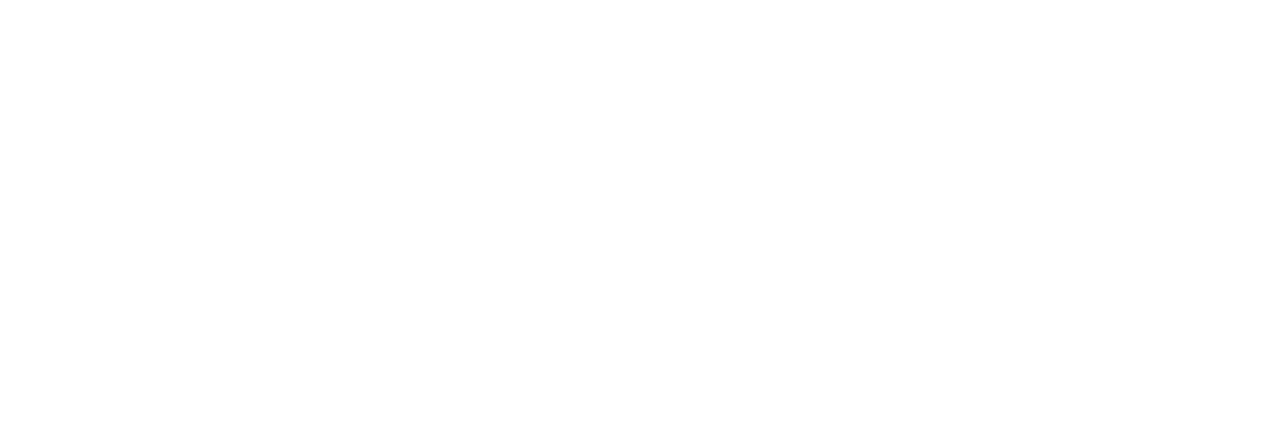
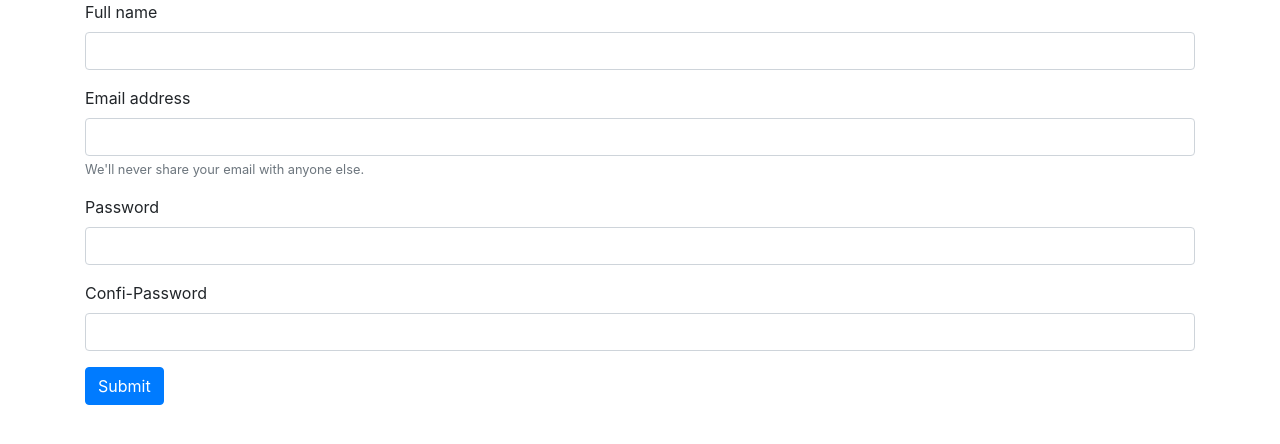
Before and after one commit to romyaudio/ticketssy-react, a React (Create React App) app: page /create in a window 1280 px wide. Shown: the top 444 px of the page. Built offline with nearby package versions, Linux system fonts and the light colour scheme.

Commit message:
build test

```diff
--- a/src/components/App.js
+++ b/src/components/App.js
@@ -1,12 +1,17 @@
 import React from 'react'
 import {BrowserRouter, Route, Switch} from 'react-router-dom'
 import	Dashboard from '../pages/Dashboard'
+import	Home from '../pages/Home'
+import newAccount from '../pages/newAccount'
 
 function App(){
 	return(
         <BrowserRouter>
            <Switch>
-             <Route exact path="/" component={Dashboard}/>
+             <Route exact path="/" component={Home}/>
+             <Route exact path="/create" component={newAccount}/>
+
+             //<Route exact path="/" component={Dashboard}/>
            </Switch>
         </BrowserRouter>
 		)
--- a/src/components/CreateNewAccount.js
+++ b/src/components/btn-NewAccount.js
@@ -6,7 +6,7 @@
 		<div>
 			<h1>Home</h1>
 		</div>
-		<Link to="Dashboard">Create an Account</Link>
+		<Link to="create">Create an Account</Link>
 
 	</div>
 )
--- /dev/null
+++ b/src/components/form-NewAccount.js
@@ -0,0 +1,62 @@
+import React from 'react'
+
+const formNewAccount = ({onChange,onSubmit,form}) =>(
+
+	<div className="container">
+	<form onSubmit={onSubmit}>
+
+	<div className="form-group">
+	<label for="exampleInputEmail1">Full name</label>
+	<input
+	 type="text"
+	 className="form-control"
+	 name="name"
+	 aria-describedby="emailHelp"
+	 onChange={onChange}
+	 value={form.name}
+	 />
+	</div>
+
+	<div className="form-group">
+	<label for="exampleInputEmail1">Email address</label>
+	<input
+	 type="email"
+	 className="form-control"
+	 name="email"
+	 aria-describedby="emailHelp"
+	 onChange={onChange}
+	 value={form.email}
+	 />
+	<small id="emailHelp" className="form-text text-muted">We'll never share your email with anyone else.</small>
+	</div>
+
+	<div className="form-group">
+	<label for="exampleInputPassword1">Password</label>
+	<input
+	 type="password"
+	 className="form-control"
+	 name="exampleInputPassword1"
+	 onChange={onChange}
+	 value={form.password}
+	 />
+	</div>
+
+	<div className="form-group">
+	<label for="exampleInputPassword1">Confi-Password</label>
+	<input
+	 type="password"
+	 className="form-control"
+	 name="exampleInputPassword1"
+	 onChange={onChange}
+	 value={form.confiPassword}
+	 />
+	</div>
+
+	<button type="submit" className="btn btn-primary">Submit</button>
+
+	</form>
+	</div>
+
+	)
+
+	export default formNewAccount
--- /dev/null
+++ b/src/new/newAccount.js
@@ -0,0 +1,18 @@
+import React from 'react'
+import FormAccount from '../components/form-NewAccount'
+
+const newAccount = ({form,onChange,onSubmit}) => (
+
+	<div className="row">
+
+                <div className="col-sm">
+
+                    <FormAccount
+                       onChange={onChange}
+                       onSubmit={onSubmit}
+                       form={form}
+                    />
+                </div>
+            </div>
+)
+export default newAccount
--- a/src/pages/Home.js
+++ b/src/pages/Home.js
@@ -1,6 +1,5 @@
 import React from 'react'
-import {Link} from 'react-router-dom'
-import HOME from '../components/CreateNewAccount'
+import HOME from '../components/btn-NewAccount'
 
 class Home extends React.Component{
     render(){
--- /dev/null
+++ b/src/pages/newAccount.js
@@ -0,0 +1,37 @@
+import React from 'react'
+import FormAccount from '../components/form-NewAccount'
+import newAccount from '../new/newAccount'
+
+class newAccountContaine extends React.Component{
+	state = {
+		form:{
+			name: '',
+			email: '',
+			password: '',
+			confiPassword: ''
+		}
+	}
+
+	handleChange = e => {
+        this.setState({
+            form: {
+                ...this.state.form,
+                [e.target.name]: e.target.value
+            }
+
+        })
+    }
+
+
+	render(){
+		return(
+			<FormAccount
+			form={this.state.form}
+			onChange={this.handleChange}
+			onSubmit={this.handleSubmit}
+			/>
+			)
+	}
+
+}
+export default newAccountContaine
```
